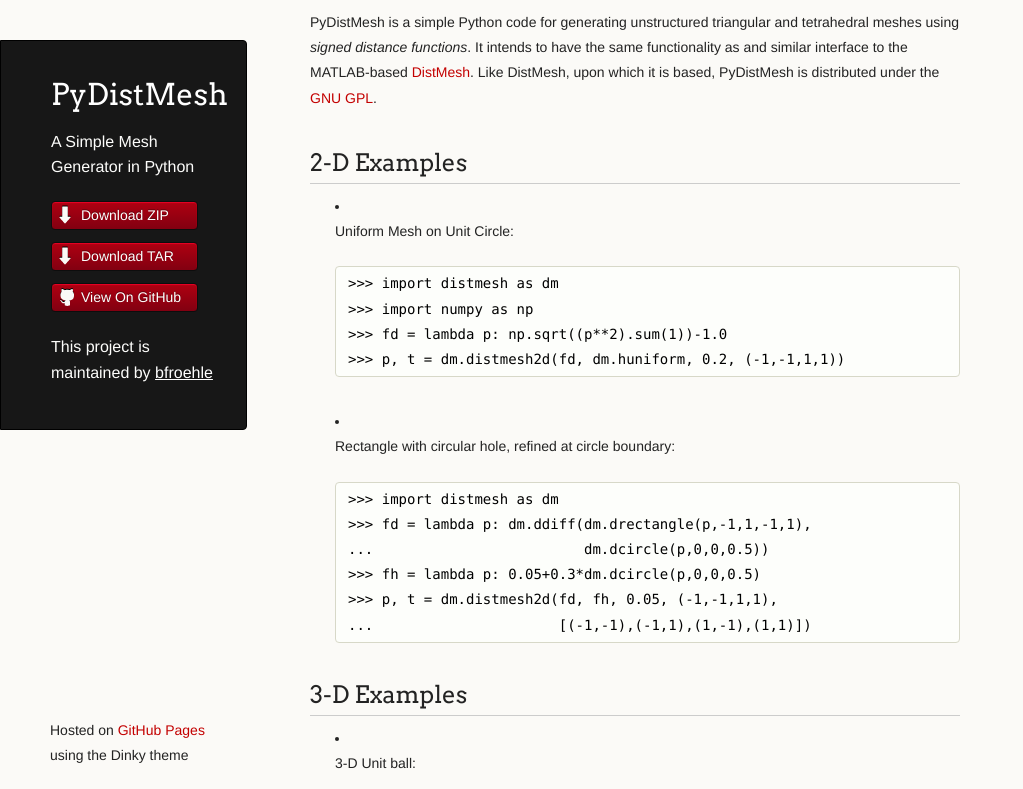
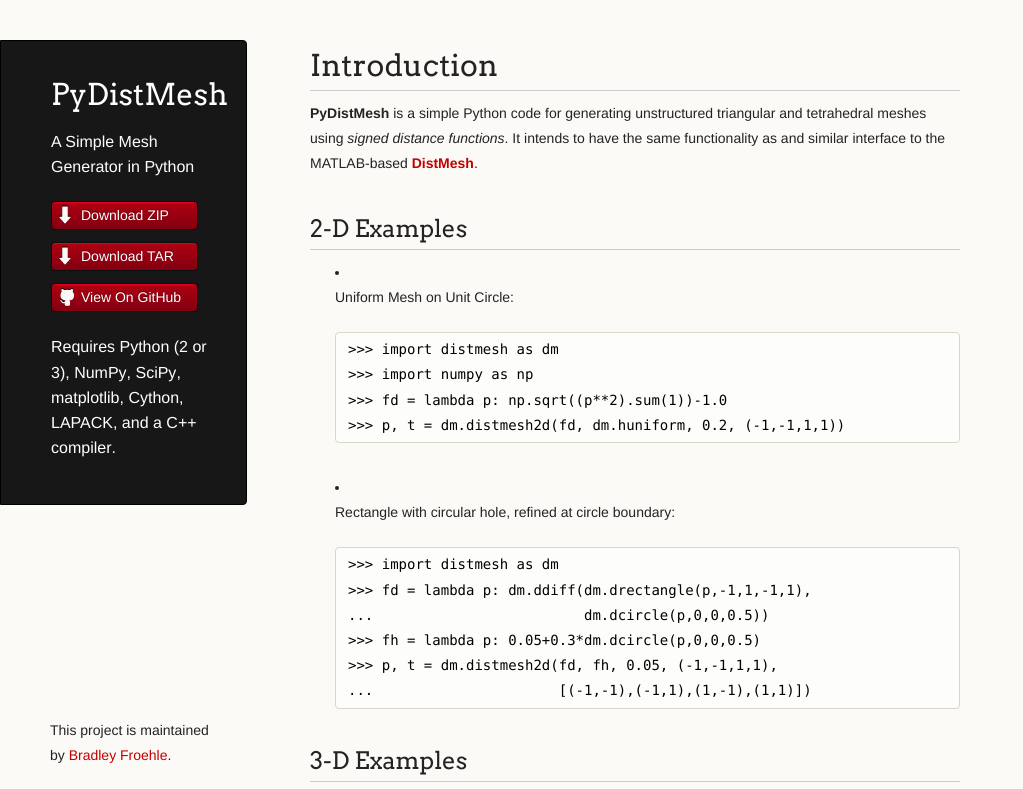
Before and after one commit to bfroehle/pydistmesh, a plain HTML site: page index.html in a window 1280 px wide. Shown: the top 789 px of the page, without its empty margins (0-1023 px from the left). Drawn offline with Linux system fonts and the light colour scheme.

Commit message:
Update wording, change layout bits.

```diff
--- a/index.html
+++ b/index.html
@@ -22,19 +22,22 @@
         <ul>
           <li class="download"><a class="buttons" href="https://github.com/bfroehle/pydistmesh/zipball/master">Download ZIP</a></li>
           <li class="download"><a class="buttons" href="https://github.com/bfroehle/pydistmesh/tarball/master">Download TAR</a></li>
-          <li><a class="buttons github" href="">View On GitHub</a></li>
+          <li><a class="buttons github" href="https://github.com/bfroehle/pydistmesh">View On GitHub</a></li>
         </ul>
 
-        <p class="header">This project is maintained by <a class="header name" href="https://github.com/bfroehle">bfroehle</a></p>
-
+        <p class="header">Requires <a href="http://python.org/">Python</a> (2 or 3), <a href="http://numpy.scipy.org/">NumPy</a>, <a href="http://scipy.org/">SciPy</a>, <a href="http://matplotlib.sourceforge.net/">matplotlib</a>, <a href="http://cython.org/">Cython</a>, <a href="http://www.netlib.org/lapack/">LAPACK</a>, and a <a href="http://gcc.gnu.org/">C++ compiler</a>.</p>
 
       </header>
       <section>
-        <p>PyDistMesh is a simple Python code for generating unstructured
-triangular and tetrahedral meshes using <em>signed distance functions</em>. It
-intends to have the same functionality as and similar interface to the
-MATLAB-based <a href="http://persson.berkeley.edu/distmesh/">DistMesh</a>.
-Like DistMesh, upon which it is based, PyDistMesh is distributed under the <a href="http://www.gnu.org/copyleft/gpl.html">GNU GPL</a>.</p>
+
+<h1>Introduction</h1>
+
+        <p><strong>PyDistMesh</strong> is a simple Python code for
+generating unstructured triangular and tetrahedral meshes using
+<em>signed distance functions</em>. It intends to have the same
+functionality as and similar interface to the MATLAB-based <a
+href="http://persson.berkeley.edu/distmesh/"><strong>DistMesh</strong></a>.
+        </p>
 
 <h2>2-D Examples</h2>
 
@@ -102,7 +105,7 @@ Like DistMesh, upon which it is based, PyDistMesh is distributed under the <a hr
 <pre><code>$ pythom -m distmesh.demond
 </code></pre>
 
-<h2>Dependencies</h2>
+<h2>Requirements</h2>
 
 <p>PyDistMesh is compatible with both Python 2 and Python 3. (The author
 has only tested it in Python 2.7 and Python 3.2). It requires several
@@ -131,7 +134,8 @@ Ph.D. thesis, <em>Department of Mathematics, MIT</em>, Dec 2004 (<a href="http:/
 </ul>
       </section>
       <footer>
-        <p><small>Hosted on <a href="https://pages.github.com">GitHub Pages</a> using the Dinky theme</small></p>
+
+        <p>This project is maintained by <a href="https://github.com/bfroehle">Bradley Froehle</a>.</p>
       </footer>
     </div>
     <!--[if !IE]><script>fixScale(document);</script><!--<![endif]-->
```
